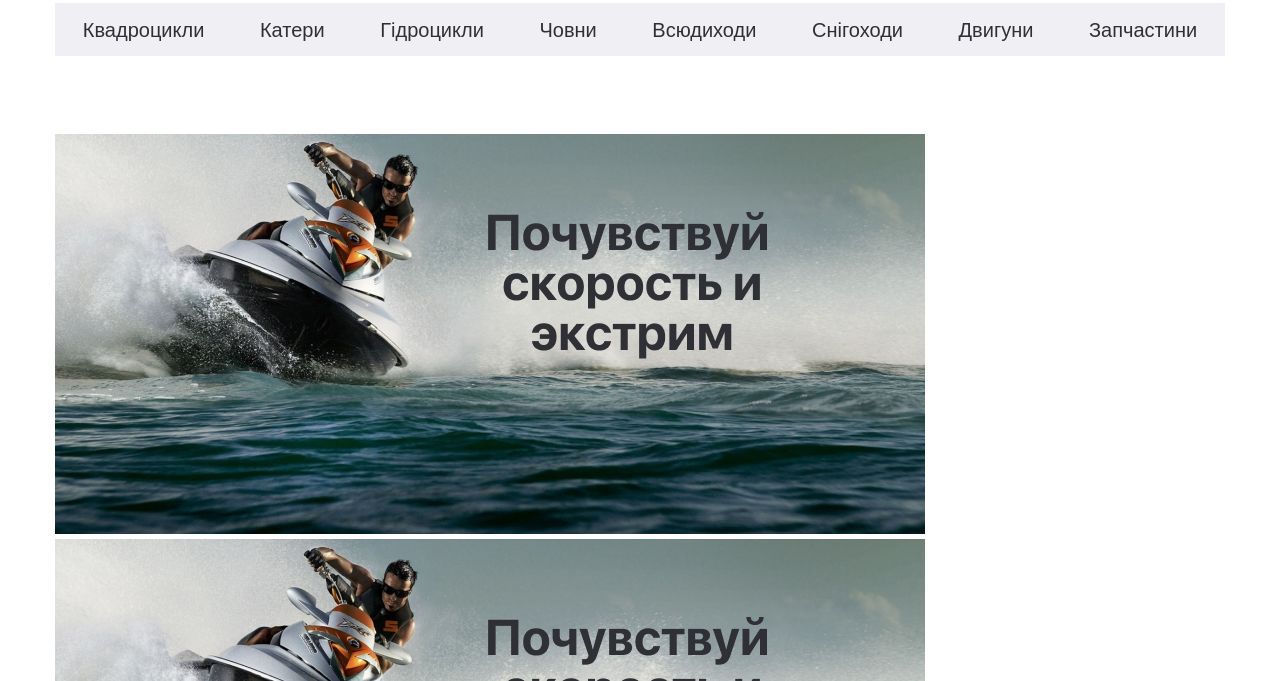
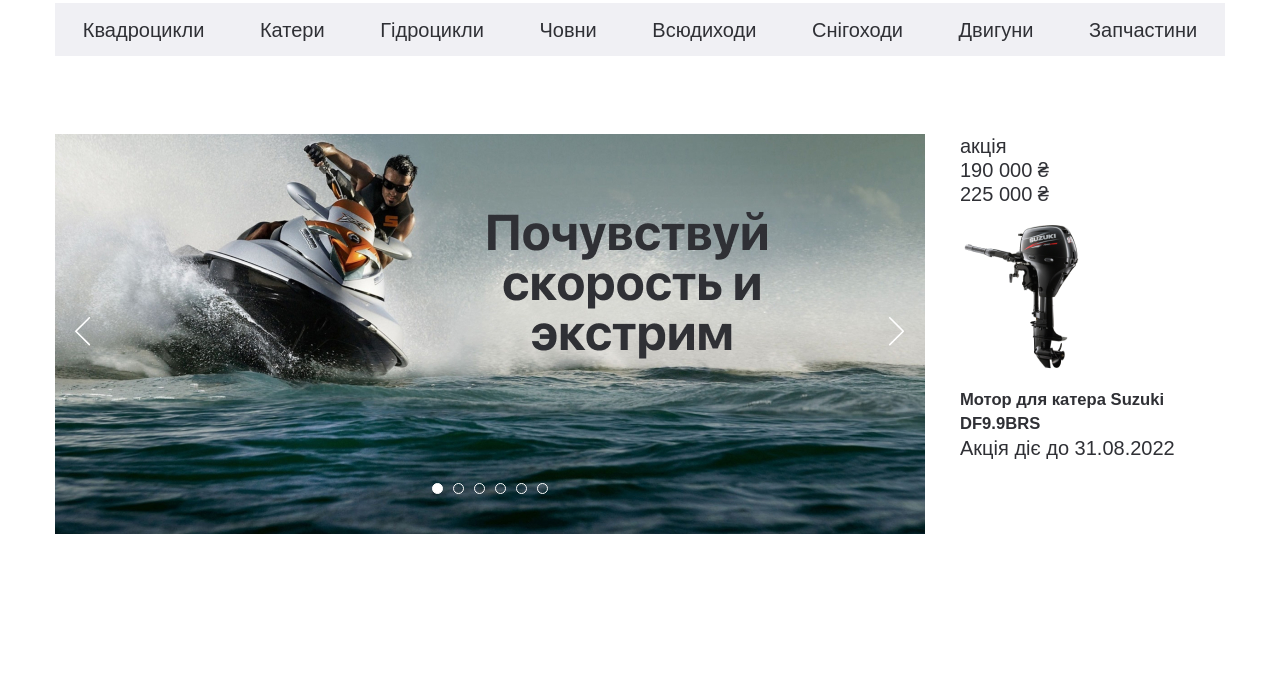
Before and after one commit to SergiyIlchyshyn/gidrotsikly, a plain HTML site: page index.html in a window 1280 px wide. Shown: the part 119-800 px from the top of the page. Drawn offline with nearby package versions, Linux system fonts and the light colour scheme.

Commit message:
updated banner slider

```diff
--- a/css/style.css
+++ b/css/style.css
@@ -150,3 +150,55 @@ ul {
     left: 0;
 }
 /* Section_Banner */
+/* Banner_Slider */
+.banner-section__inner {
+    display: flex;
+    justify-content: space-between;
+}
+.banner-section__slider {
+    max-width: 870px;
+}
+.banner-section__slider-btn {
+    position: absolute;
+    top: 50%;
+    transform: translateY(-50%);
+    background-color: transparent;
+    outline: none;
+    border: none;
+    z-index: 10;
+    cursor: pointer;
+}
+.banner-section__slider-btnprev {
+    left: 20px;
+}
+.banner-section__slider-btnnext {
+    right: 20px;
+}
+.slick-dots {
+    position: absolute;
+    bottom: 40px;
+    left: 0;
+    right: 0;
+    text-align: center;
+}
+.slick-dots li {
+    display: inline-block;
+    padding: 0 5px;
+}
+.slick-dots button {
+    padding: 0;
+    margin: 0;
+    font-size: 0;
+    width: 11px;
+    height: 11px;
+    border: 1px solid #ffffff;
+    border-radius: 50%;
+    background-color: transparent;
+}
+.slick-active button {
+    background-color: #ffffff;
+}
+/* Banner_Sale */
+.sale-item {
+    max-width: 265px;
+}
--- a/index.html
+++ b/index.html
@@ -102,6 +102,10 @@
                         </div>
                     </div>
                     <img class="sale-item__img" src="img/content/sale-1.png" alt="Мотор для катера">
+                    <h5 class="sale-item__title">Мотор для катера Suzuki DF9.9BRS</h5>
+                    <div class="sale-item__footer">
+                        Акція діє до <span>31.08.2022</span>
+                    </div>
                 </a>
             </div>
         </div>
--- a/js/main.js
+++ b/js/main.js
@@ -1,3 +1,7 @@
 $(function(){
-
+    $(".banner-section__slider").slick({
+        dots: true,
+        prevArrow: '<button class="banner-section__slider-btn banner-section__slider-btnprev"><img src="img/arrow-left.svg" alt=""></button>',
+        nextArrow: '<button class="banner-section__slider-btn banner-section__slider-btnnext"><img src="img/arrow-right.svg" alt=""></button>'
+    });
 });
```
Also changed, not shown: img/arrow-left.svg (added), img/arrow-right.svg (added), img/icon-old-line.svg (added).
